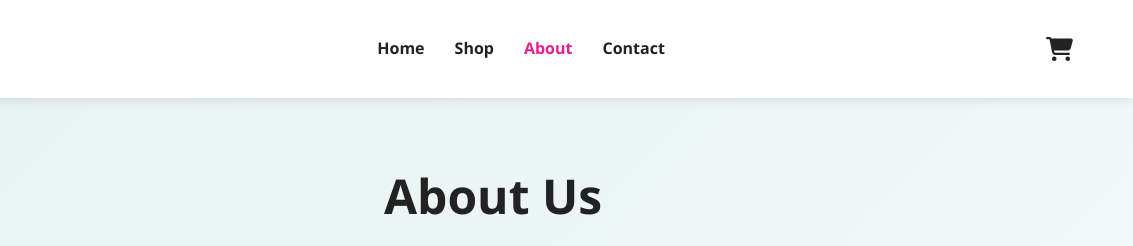
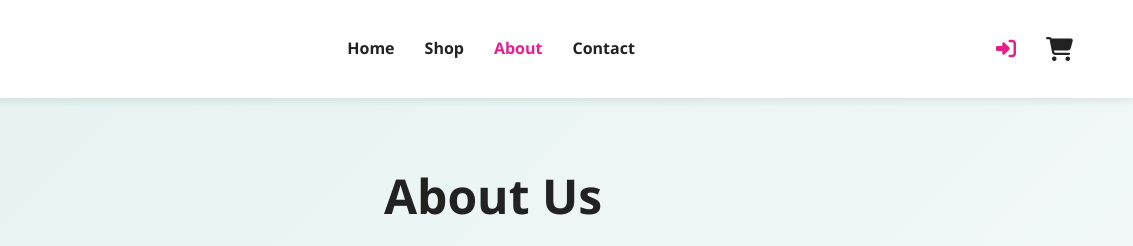
Before and after one commit to moriletech000/ubenams-integrated, a plain HTML site: page about.html in a window 1280 px wide. Shown: the top 246 px of the page, 147-1280 px from the left. Drawn offline with Linux system fonts and the light colour scheme.

Commit message:
Add login icon to shop, about, and contact pages

```diff
--- a/about.html
+++ b/about.html
@@ -131,5 +131,6 @@
 
     <script src="js/cart.js"></script>
     <script src="js/main.js"></script>
+    <script src="js/header-auth.js"></script>
 </body>
 </html>
```
Also changed, not shown: contact.html (+1 -0 lines), shop.html (+1 -0 lines).
